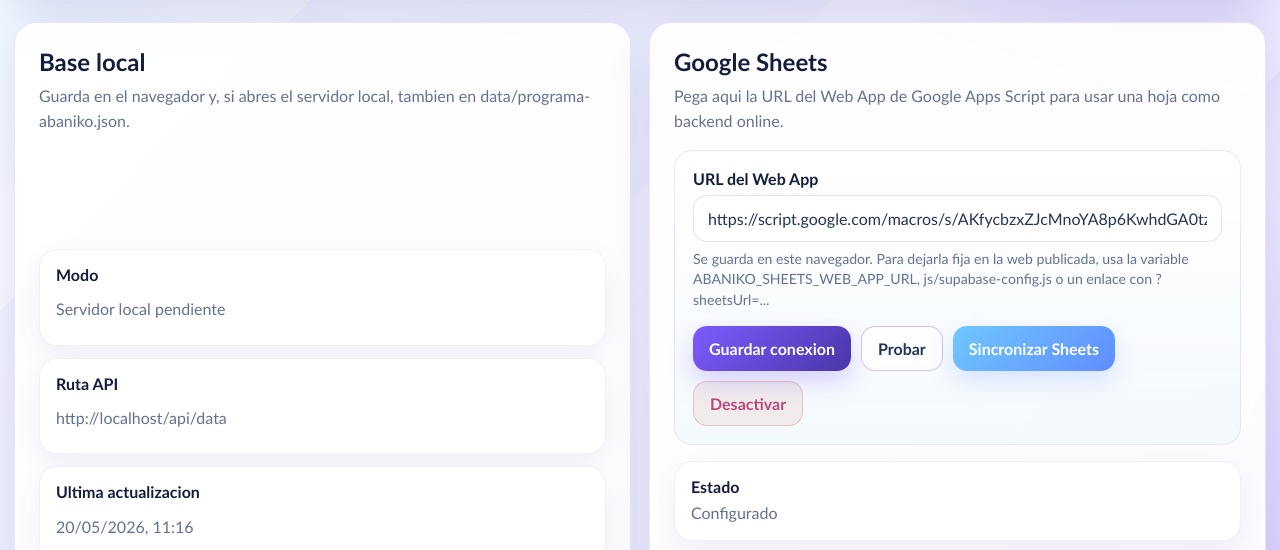
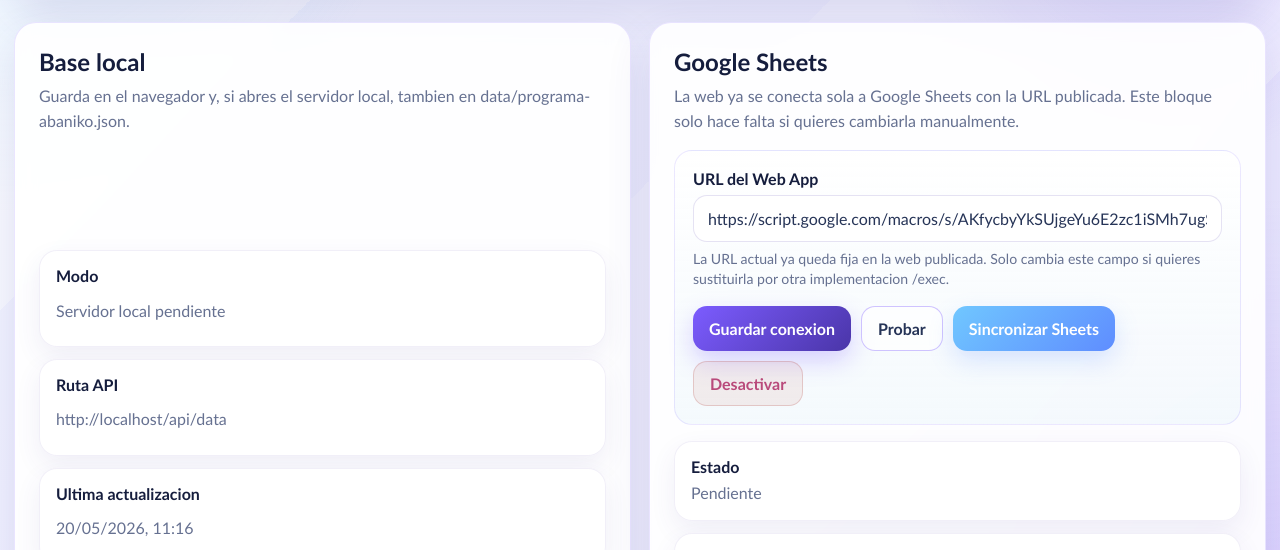
Before and after one commit to dcebrianaragon-gif/ProgramaAbaniko, a website: page html/configurar_nube.html in a window 1280 px wide. Shown: the part 210-760 px from the top of the page. Drawn offline with Linux system fonts and the light colour scheme; no server answers.

Commit message:
actualizacion

```diff
--- a/config/supabase-config.js
+++ b/config/supabase-config.js
@@ -1,6 +1,6 @@
 (() => {
   const runtimeConfig = window.AbanikoBuildConfig || {};
-  const DEFAULT_SHEETS_EXEC_URL = "https://script.google.com/macros/s/AKfycbzxZJcMnoYA8p6KwhdGA0tzQKhR2FD2SIVO_y1a_k2vmGR2_x8avxfXFz8D92Cj6CPO/exec";
+  const DEFAULT_SHEETS_EXEC_URL = "https://script.google.com/macros/s/AKfycbyYkSUjgeYu6E2zc1iSMh7ugSBaxAkhexahvOMFHEi6hlOLorDtEVkE35omuqX4YUVqbQ/exec";
   const sheetsWebAppUrl = String(runtimeConfig.sheetsWebAppUrl || DEFAULT_SHEETS_EXEC_URL).trim();
 
   window.AbanikoCloudConfig = {
--- a/html/configurar_nube.html
+++ b/html/configurar_nube.html
@@ -33,14 +33,14 @@
           <div class="section-head">
             <div>
               <h2>Google Sheets</h2>
-              <p>Pega aqui la URL del Web App de Google Apps Script para usar una hoja como backend online.</p>
+              <p>La web ya se conecta sola a Google Sheets con la URL publicada. Este bloque solo hace falta si quieres cambiarla manualmente.</p>
             </div>
           </div>
           <form id="sheetsForm" class="panel-soft section-shell">
             <div class="field">
               <label for="sheetsUrl">URL del Web App</label>
               <input id="sheetsUrl" type="url" placeholder="https://script.google.com/macros/s/.../exec">
-              <p class="field-hint">Se guarda en este navegador. Para dejarla fija en la web publicada, usa la variable ABANIKO_SHEETS_WEB_APP_URL, js/supabase-config.js o un enlace con ?sheetsUrl=...</p>
+              <p class="field-hint">La URL actual ya queda fija en la web publicada. Solo cambia este campo si quieres sustituirla por otra implementacion /exec.</p>
             </div>
             <div class="button-row">
               <button type="submit" class="btn-primary">Guardar conexion</button>
--- a/js/abaniko-app.js
+++ b/js/abaniko-app.js
@@ -76,21 +76,49 @@ const AbanikoStore = (() => {
 
   function bootstrapSheetsConnectionFromLocation() {
     if (typeof localStorage === "undefined") {
-      return;
+      return false;
     }
 
     const sheetsUrl = readBootstrapSheetsUrl();
     if (!sheetsUrl) {
-      return;
+      return false;
     }
 
     localStorage.setItem(SHEETS_WEB_APP_URL_KEY, sheetsUrl);
     localStorage.setItem(SHEETS_ENABLED_KEY, "true");
     localStorage.removeItem(SHEETS_LAST_ERROR_KEY);
     cleanBootstrapSheetsUrlFromLocation();
-  }
-
-  bootstrapSheetsConnectionFromLocation();
+    return true;
+  }
+
+  function ensureDefaultSheetsConnection() {
+    if (typeof localStorage === "undefined") {
+      return;
+    }
+
+    const runtimeSheetsConfig = window.AbanikoSheetsConfig || {};
+    const runtimeUrl = String(runtimeSheetsConfig.webAppUrl || "").trim();
+    if (!runtimeUrl || !Boolean(runtimeSheetsConfig.enabled)) {
+      return;
+    }
+
+    const storedUrl = String(localStorage.getItem(SHEETS_WEB_APP_URL_KEY) || "").trim();
+    const storedEnabled = localStorage.getItem(SHEETS_ENABLED_KEY);
+    const shouldRefreshStoredConnection = storedUrl !== runtimeUrl || storedEnabled !== "true";
+
+    if (!shouldRefreshStoredConnection) {
+      return;
+    }
+
+    localStorage.setItem(SHEETS_WEB_APP_URL_KEY, runtimeUrl);
+    localStorage.setItem(SHEETS_ENABLED_KEY, "true");
+    localStorage.removeItem(SHEETS_LAST_ERROR_KEY);
+  }
+
+  const bootstrappedSheetsConnection = bootstrapSheetsConnectionFromLocation();
+  if (!bootstrappedSheetsConnection) {
+    ensureDefaultSheetsConnection();
+  }
 
   function createId() {
     return Date.now() + Math.floor(Math.random() * 100000);
--- a/js/supabase-config.js
+++ b/js/supabase-config.js
@@ -1,6 +1,6 @@
 (() => {
   const runtimeConfig = window.AbanikoBuildConfig || {};
-  const DEFAULT_SHEETS_EXEC_URL = "https://script.google.com/macros/s/AKfycbzxZJcMnoYA8p6KwhdGA0tzQKhR2FD2SIVO_y1a_k2vmGR2_x8avxfXFz8D92Cj6CPO/exec";
+  const DEFAULT_SHEETS_EXEC_URL = "https://script.google.com/macros/s/AKfycbyYkSUjgeYu6E2zc1iSMh7ugSBaxAkhexahvOMFHEi6hlOLorDtEVkE35omuqX4YUVqbQ/exec";
   const sheetsWebAppUrl = String(runtimeConfig.sheetsWebAppUrl || DEFAULT_SHEETS_EXEC_URL).trim();
 
   window.AbanikoCloudConfig = {
```
